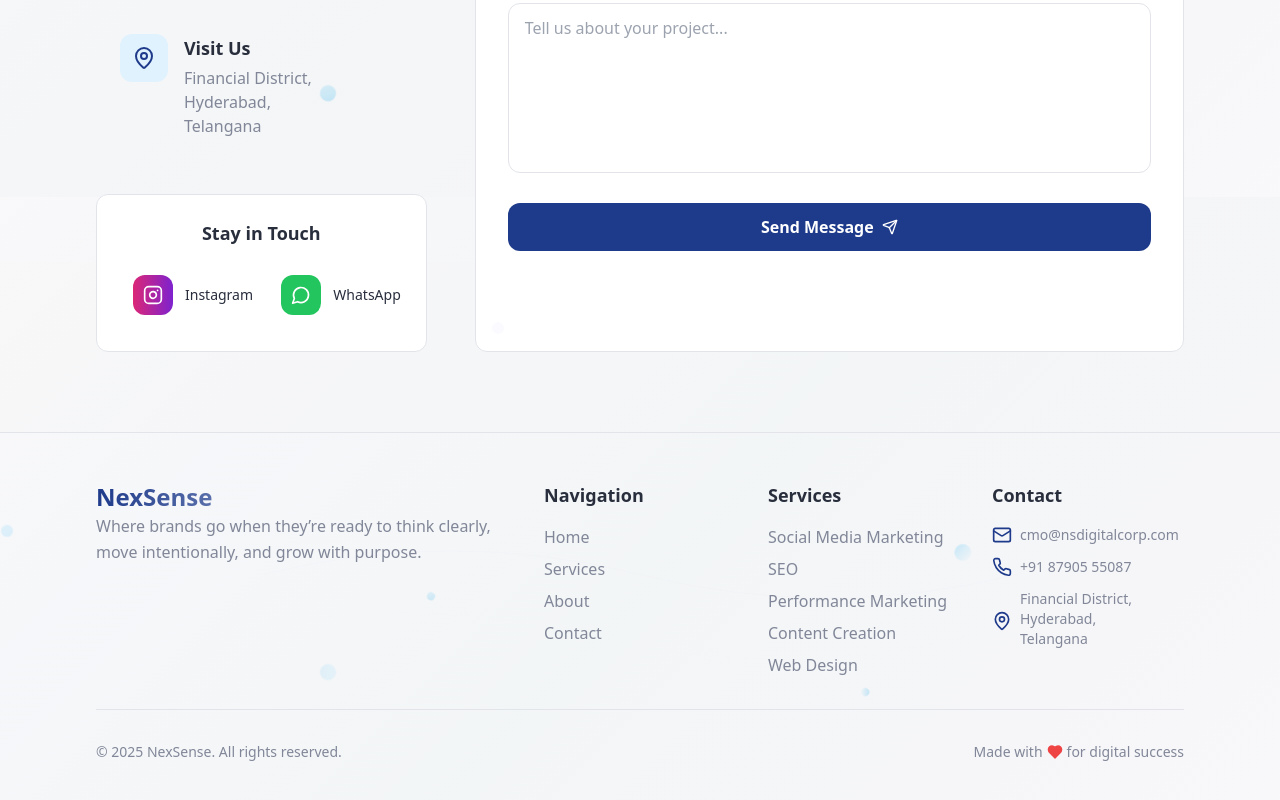
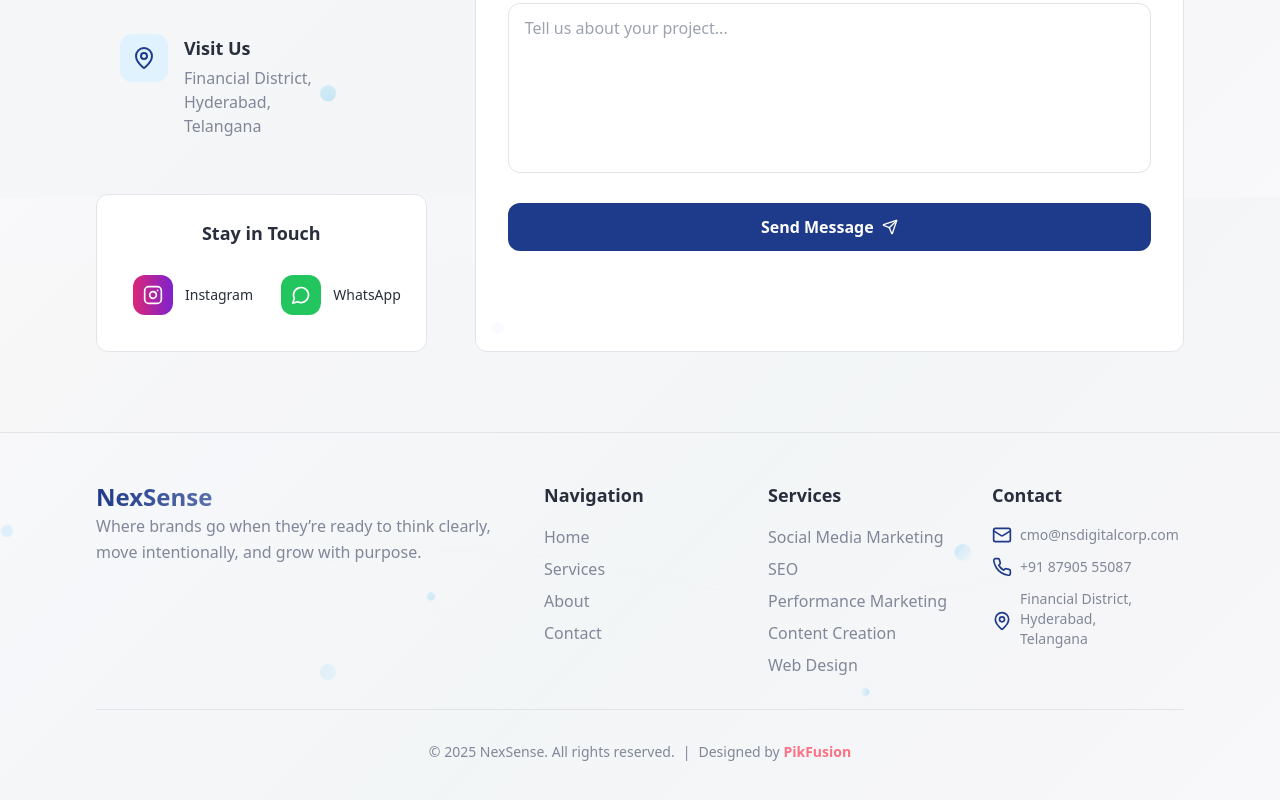
Before and after one commit to ramagiriranjith/nexsense, a React (Vite) app: page / in a window 1280 px wide. Shown: the part 3803-4603 px from the top of the page. Built offline with nearby package versions, Linux system fonts and the light colour scheme.

Commit message:
Update Footer.tsx

```diff
--- a/src/components/Footer.tsx
+++ b/src/components/Footer.tsx
@@ -9,23 +9,23 @@ export const Footer = () => {
         <div className="absolute top-1/4 left-1/6 w-3 h-3 bg-gradient-to-br from-sky-300/20 to-sky-400/15 rounded-full animate-bubble-1"></div>
         <div className="absolute top-1/3 right-1/4 w-4 h-4 bg-gradient-to-br from-sky-400/25 to-sky-300/18 rounded-full animate-bubble-2"></div>
         <div className="absolute bottom-1/2 left-1/3 w-2 h-2 bg-gradient-to-br from-sky-500/30 to-sky-400/20 rounded-full animate-bubble-3"></div>
-        <div className="absolute top-1/2 right-1/3 w-5 h-5 bg-gradient-to-br from-sky-300/18 to-sky-500/12 rounded-full animate-bubble-1" style={{animationDelay: '2s'}}></div>
-        <div className="absolute bottom-1/3 right-1/6 w-3 h-3 bg-gradient-to-br from-sky-400/22 to-sky-300/16 rounded-full animate-bubble-2" style={{animationDelay: '1s'}}></div>
-        <div className="absolute top-2/3 left-1/4 w-4 h-4 bg-gradient-to-br from-sky-300/20 to-sky-500/15 rounded-full animate-bubble-3" style={{animationDelay: '3s'}}></div>
-        <div className="absolute bottom-1/4 left-2/3 w-2 h-2 bg-gradient-to-br from-sky-500/25 to-sky-400/18 rounded-full animate-bubble-1" style={{animationDelay: '4s'}}></div>
-        <div className="absolute top-1/6 right-1/2 w-3 h-3 bg-gradient-to-br from-sky-400/23 to-sky-300/17 rounded-full animate-bubble-2" style={{animationDelay: '1.5s'}}></div>
-        <div className="absolute bottom-3/4 left-1/8 w-4 h-4 bg-gradient-to-br from-sky-300/24 to-sky-500/16 rounded-full animate-bubble-3" style={{animationDelay: '2.5s'}}></div>
-        <div className="absolute top-1/8 right-1/8 w-2 h-2 bg-gradient-to-br from-sky-500/28 to-sky-400/20 rounded-full animate-bubble-1" style={{animationDelay: '3.5s'}}></div>
-        <div className="absolute bottom-2/3 left-3/4 w-5 h-5 bg-gradient-to-br from-sky-400/22 to-sky-300/15 rounded-full animate-bubble-2" style={{animationDelay: '1.2s'}}></div>
-        <div className="absolute top-3/4 right-3/4 w-3 h-3 bg-gradient-to-br from-sky-300/26 to-sky-500/18 rounded-full animate-bubble-3" style={{animationDelay: '4.2s'}}></div>
-        <div className="absolute bottom-1/6 left-1/2 w-2 h-2 bg-gradient-to-br from-sky-500/24 to-sky-400/17 rounded-full animate-bubble-1" style={{animationDelay: '0.8s'}}></div>
-        <div className="absolute top-5/6 right-2/3 w-4 h-4 bg-gradient-to-br from-sky-400/20 to-sky-300/14 rounded-full animate-bubble-2" style={{animationDelay: '2.8s'}}></div>
-        <div className="absolute bottom-1/8 left-7/8 w-3 h-3 bg-gradient-to-br from-sky-300/22 to-sky-500/16 rounded-full animate-bubble-3" style={{animationDelay: '3.8s'}}></div>
-        <div className="absolute top-7/8 right-1/12 w-2 h-2 bg-gradient-to-br from-sky-500/26 to-sky-400/19 rounded-full animate-bubble-1" style={{animationDelay: '1.8s'}}></div>
-        <div className="absolute bottom-5/6 left-11/12 w-4 h-4 bg-gradient-to-br from-sky-400/24 to-sky-300/17 rounded-full animate-bubble-2" style={{animationDelay: '4.5s'}}></div>
-        <div className="absolute top-2/5 right-4/5 w-3 h-3 bg-gradient-to-br from-sky-300/25 to-sky-500/18 rounded-full animate-bubble-3" style={{animationDelay: '0.5s'}}></div>
-        <div className="absolute bottom-3/5 left-4/5 w-2 h-2 bg-gradient-to-br from-sky-500/22 to-sky-400/15 rounded-full animate-bubble-1" style={{animationDelay: '3.2s'}}></div>
-        <div className="absolute top-4/5 right-1/5 w-5 h-5 bg-gradient-to-br from-sky-400/26 to-sky-300/19 rounded-full animate-bubble-2" style={{animationDelay: '2.2s'}}></div>
+        <div className="absolute top-1/2 right-1/3 w-5 h-5 bg-gradient-to-br from-sky-300/18 to-sky-500/12 rounded-full animate-bubble-1" style={{ animationDelay: '2s' }}></div>
+        <div className="absolute bottom-1/3 right-1/6 w-3 h-3 bg-gradient-to-br from-sky-400/22 to-sky-300/16 rounded-full animate-bubble-2" style={{ animationDelay: '1s' }}></div>
+        <div className="absolute top-2/3 left-1/4 w-4 h-4 bg-gradient-to-br from-sky-300/20 to-sky-500/15 rounded-full animate-bubble-3" style={{ animationDelay: '3s' }}></div>
+        <div className="absolute bottom-1/4 left-2/3 w-2 h-2 bg-gradient-to-br from-sky-500/25 to-sky-400/18 rounded-full animate-bubble-1" style={{ animationDelay: '4s' }}></div>
+        <div className="absolute top-1/6 right-1/2 w-3 h-3 bg-gradient-to-br from-sky-400/23 to-sky-300/17 rounded-full animate-bubble-2" style={{ animationDelay: '1.5s' }}></div>
+        <div className="absolute bottom-3/4 left-1/8 w-4 h-4 bg-gradient-to-br from-sky-300/24 to-sky-500/16 rounded-full animate-bubble-3" style={{ animationDelay: '2.5s' }}></div>
+        <div className="absolute top-1/8 right-1/8 w-2 h-2 bg-gradient-to-br from-sky-500/28 to-sky-400/20 rounded-full animate-bubble-1" style={{ animationDelay: '3.5s' }}></div>
+        <div className="absolute bottom-2/3 left-3/4 w-5 h-5 bg-gradient-to-br from-sky-400/22 to-sky-300/15 rounded-full animate-bubble-2" style={{ animationDelay: '1.2s' }}></div>
+        <div className="absolute top-3/4 right-3/4 w-3 h-3 bg-gradient-to-br from-sky-300/26 to-sky-500/18 rounded-full animate-bubble-3" style={{ animationDelay: '4.2s' }}></div>
+        <div className="absolute bottom-1/6 left-1/2 w-2 h-2 bg-gradient-to-br from-sky-500/24 to-sky-400/17 rounded-full animate-bubble-1" style={{ animationDelay: '0.8s' }}></div>
+        <div className="absolute top-5/6 right-2/3 w-4 h-4 bg-gradient-to-br from-sky-400/20 to-sky-300/14 rounded-full animate-bubble-2" style={{ animationDelay: '2.8s' }}></div>
+        <div className="absolute bottom-1/8 left-7/8 w-3 h-3 bg-gradient-to-br from-sky-300/22 to-sky-500/16 rounded-full animate-bubble-3" style={{ animationDelay: '3.8s' }}></div>
+        <div className="absolute top-7/8 right-1/12 w-2 h-2 bg-gradient-to-br from-sky-500/26 to-sky-400/19 rounded-full animate-bubble-1" style={{ animationDelay: '1.8s' }}></div>
+        <div className="absolute bottom-5/6 left-11/12 w-4 h-4 bg-gradient-to-br from-sky-400/24 to-sky-300/17 rounded-full animate-bubble-2" style={{ animationDelay: '4.5s' }}></div>
+        <div className="absolute top-2/5 right-4/5 w-3 h-3 bg-gradient-to-br from-sky-300/25 to-sky-500/18 rounded-full animate-bubble-3" style={{ animationDelay: '0.5s' }}></div>
+        <div className="absolute bottom-3/5 left-4/5 w-2 h-2 bg-gradient-to-br from-sky-500/22 to-sky-400/15 rounded-full animate-bubble-1" style={{ animationDelay: '3.2s' }}></div>
+        <div className="absolute top-4/5 right-1/5 w-5 h-5 bg-gradient-to-br from-sky-400/26 to-sky-300/19 rounded-full animate-bubble-2" style={{ animationDelay: '2.2s' }}></div>
 
         {/* Subtle animated lines */}
         <div className="absolute top-0 left-0 w-full h-full opacity-40">
@@ -126,23 +126,33 @@ export const Footer = () => {
               </div>
               <div className="flex items-center gap-2 text-sm text-muted-foreground">
                 <MapPin className="w-5 h-5 min-w-[20px] text-blue-900 mt-1" />
-                <span>Financial District, Hyderabad,<br/> Telangana</span>
+                <span>Financial District, Hyderabad,<br /> Telangana</span>
               </div>
             </div>
           </div>
         </div>
 
         {/* Bottom Bar */}
-        <div className="pt-8 border-t border-border flex flex-col md:flex-row justify-between items-center">
-          <p className="text-muted-foreground text-sm">
-            © 2025 NexSense. All rights reserved.
-          </p>
-          <div className="flex items-center gap-1 text-muted-foreground text-sm mt-4 md:mt-0">
-            Made with
-            <Heart className="w-4 h-4 text-red-500 fill-current" />
-            for digital success
+        <div className="pt-8 border-t border-border">
+          <div className="text-muted-foreground text-sm text-center md:flex md:justify-center md:items-center md:gap-2">
+            <span>© 2025 NexSense. All rights reserved.</span>
+
+            <span className="hidden md:inline">|</span>
+
+            <span className="block md:inline mt-2 md:mt-0">
+              Designed by{" "}
+              <a
+                href="https://www.pikfusion.com/"
+                target="_blank"
+                rel="noopener noreferrer"
+                className="font-black text-rose-400 hover:text-rose-300 transition-colors"
+              >
+                PikFusion
+              </a>
+            </span>
           </div>
         </div>
+
       </div>
     </footer>
   );
```
